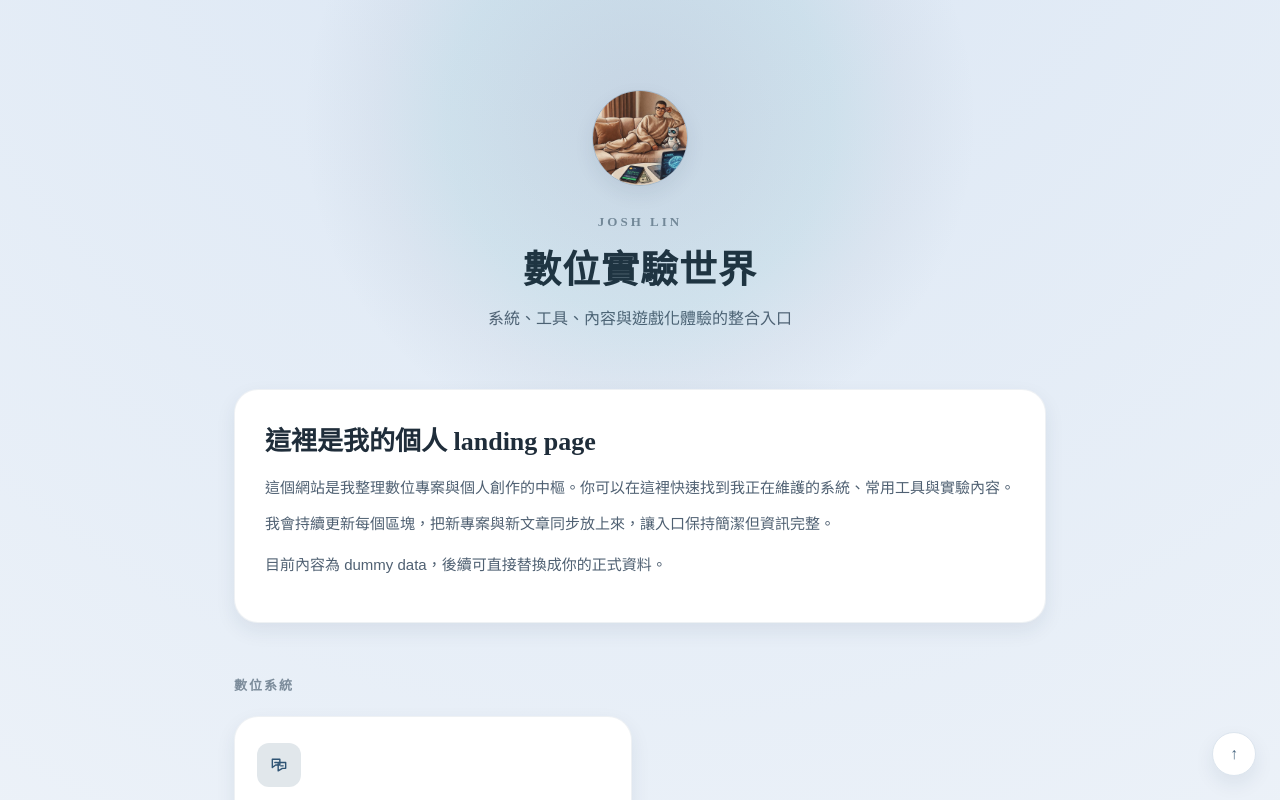
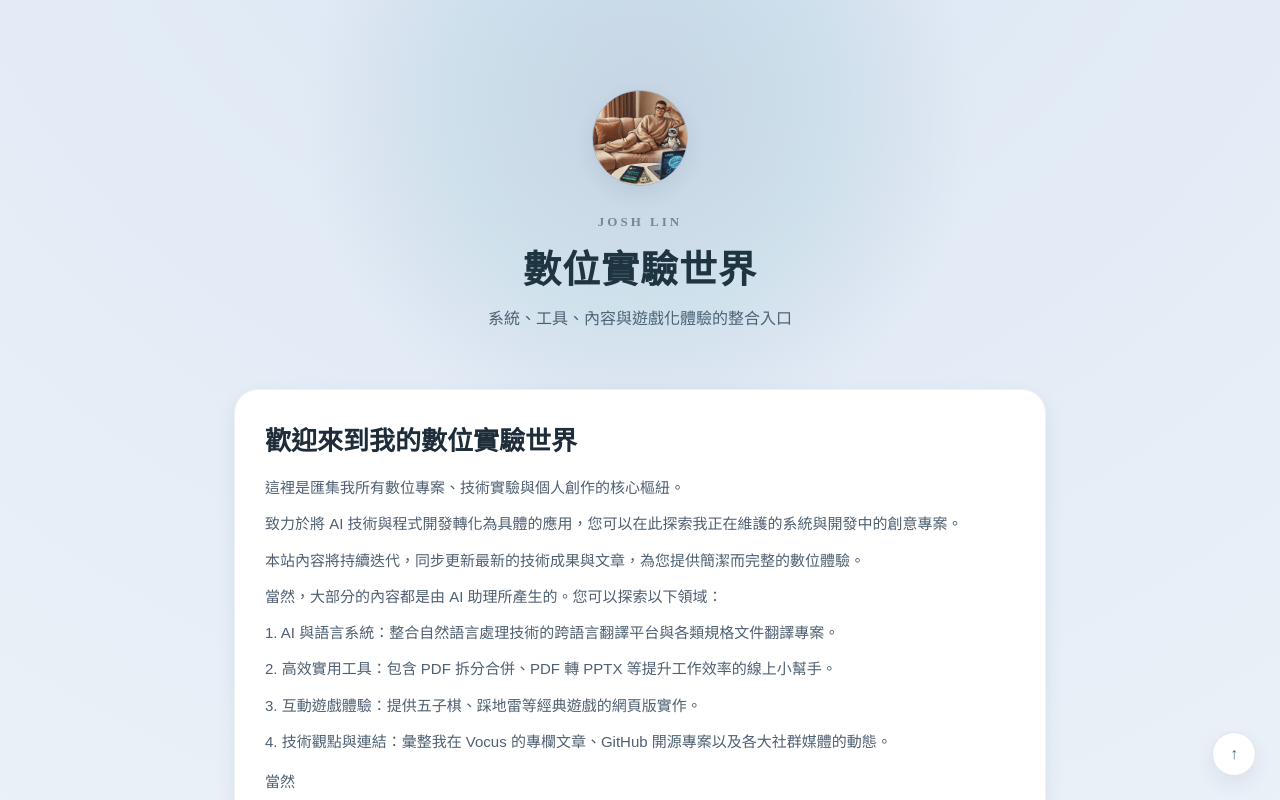
Before and after one commit to aibasil-ai/LangingPage, a Next.js app: page / in a window 1280 px wide. Shown: the top 800 px of the page. Built offline with nearby package versions, Linux system fonts and the light colour scheme.

Commit message:
更新首頁介紹區塊文案與標題

```diff
--- a/src/data/landing-content.ts
+++ b/src/data/landing-content.ts
@@ -5,12 +5,18 @@ export const landingContent: LandingContent = {
   heroTitle: "數位實驗世界",
   heroSubtitle: "系統、工具、內容與遊戲化體驗的整合入口",
   intro: {
-    title: "這裡是我的個人 landing page",
+    title: "歡迎來到我的數位實驗世界",
     paragraphs: [
-      "這個網站是我整理數位專案與個人創作的中樞。你可以在這裡快速找到我正在維護的系統、常用工具與實驗內容。",
-      "我會持續更新每個區塊，把新專案與新文章同步放上來，讓入口保持簡潔但資訊完整。",
+      "這裡是匯集我所有數位專案、技術實驗與個人創作的核心樞紐。",
+      "致力於將 AI 技術與程式開發轉化為具體的應用，您可以在此探索我正在維護的系統與開發中的創意專案。",
+      "本站內容將持續迭代，同步更新最新的技術成果與文章，為您提供簡潔而完整的數位體驗。",
+      "當然，大部分的內容都是由 AI 助理所產生的。您可以探索以下領域：",
+      "1. AI 與語言系統：整合自然語言處理技術的跨語言翻譯平台與各類規格文件翻譯專案。",
+      "2. 高效實用工具：包含 PDF 拆分合併、PDF 轉 PPTX 等提升工作效率的線上小幫手。",
+      "3. 互動遊戲體驗：提供五子棋、踩地雷等經典遊戲的網頁版實作。",
+      "4. 技術觀點與連結：彙整我在 Vocus 的專欄文章、GitHub 開源專案以及各大社群媒體的動態。",
     ],
-    note: "目前內容為 dummy data，後續可直接替換成你的正式資料。",
+    note: "當然",
   },
   sections: [
     {
```
